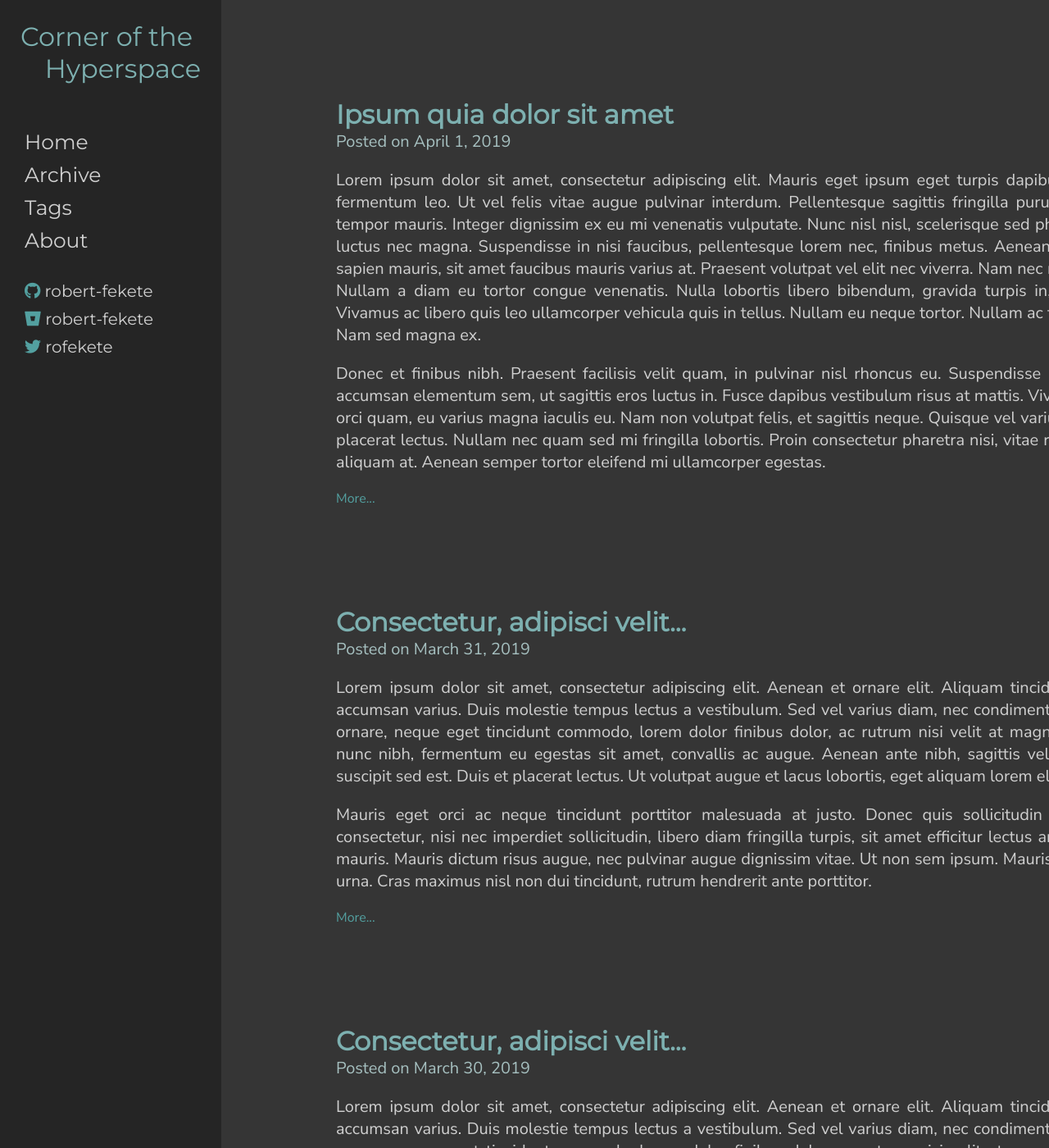
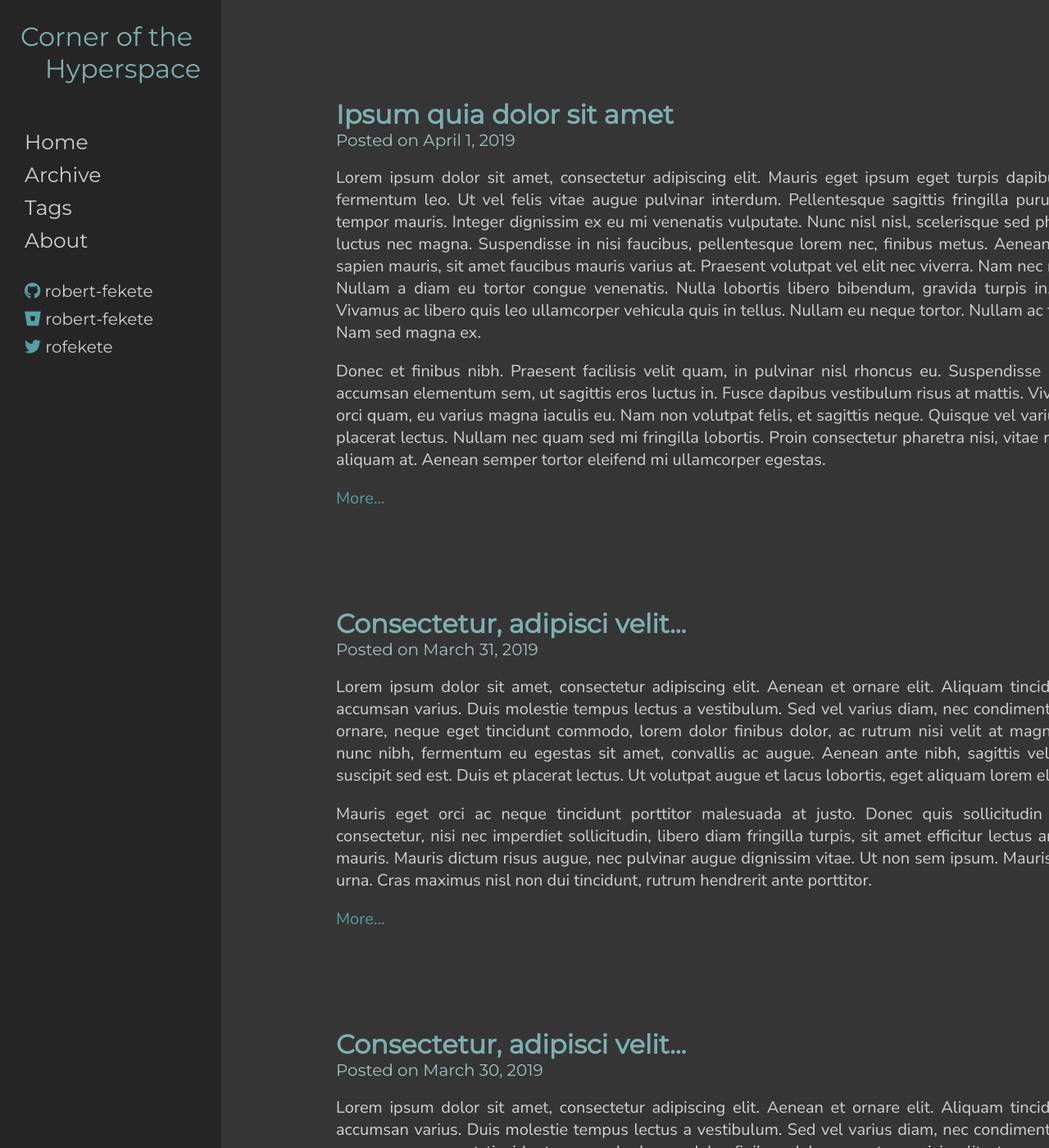
Before and after one commit to robert-fekete/robert-fekete.github.io, a Jekyll site: the page built from index.html, in a window 1280 px wide and 1400 px high. Shown: the whole window at 82% size. Built offline with Jekyll 4.4.1, drawn with Linux system fonts in a browser that asks for light colours; nearby versions of some CDN libraries; the list of posts is cut into pages by our own code.

Commit message:
Extracting font from index styles

```diff
--- a/_sass/fonts.scss
+++ b/_sass/fonts.scss
@@ -58,6 +58,26 @@
     color: $highlight_color3;
 }
 
+// Index
+.faded-color-header{
+    font-family: $header_font_family;
+    color: $highlight_color5;
+    font-size: 20px;
+}
+
+.pagination{
+    @extend %title-shared;
+    font-size: 20px;
+}
+
+.enabled.pagination{
+    color: $highlight_color3;
+}
+
+.disabled.pagination{
+    color: $font_color;
+}
+
 // Posts
 .faded-header {
     font-family: $header_font_family;
--- a/_sass/index.scss
+++ b/_sass/index.scss
@@ -6,35 +6,10 @@
     margin: 0px;
 
     .index-listitem{
-
         display: inline-block;
 
         .index-post{
-
             padding: 0px 0px $content_padding 20px;
-
-            .index-post-date{
-                color: $highlight_color5;
-                font-size: 20px;
-            }
-
-            .index-post-excerpt{
-                font-size: 20px;
-                p{
-                    text-align: justify;
-                }
-            }
-
-            .index-post-title{
-                font-family: $header_font_family;
-                font-weight: 600;
-                font-size: 2rem;
-                color: $highlight_color4;
-            }
-
-            a.index-post-more:link, a.index-post-more:hover, a.index-post-more:visited{
-                color: $highlight_color3;
-            }
         }
     }
 }
@@ -46,22 +21,7 @@
 
     padding-bottom: 20px;
 
-    font-size: 20px;
-    font-family: $header_font_family;
-
-    .navigation-element{
+    .pagination{
         padding: 0px 10px 0px 10px;
     }
-
-    .navigation-link{
-        color: $highlight_color3;
-    }
-
-    a, a:visited, a:link{
-        text-decoration: none;
-    }
-
-    a:hover{
-        text-decoration: underline;
-    }
 }
--- a/index.html
+++ b/index.html
@@ -7,10 +7,10 @@
     {% for post in paginator.posts %}
         <li class="index-listitem">
             <div class="index-post">
-                <a href="{{ post.url }}" class="index-post-title">{{ post.title }}</a>
-                <div class="index-post-date">Posted on {{ post.date | date: "%B %e, %Y" }}</div>
-                <div class="index-post-excerpt">{{ post.excerpt }}</div>
-                <a href="{{ post.url }}" class="index-post-more">
+                <a href="{{ post.url }}" class="title">{{ post.title }}</a>
+                <div class="faded-color-header">Posted on {{ post.date | date: "%B %e, %Y" }}</div>
+                <div class="body-text">{{ post.excerpt }}</div>
+                <a href="{{ post.url }}" class="hard-link">
                     More...
                 </a>
             </div>
@@ -21,21 +21,21 @@
 {% if paginator.total_pages > 1 %}
 <div class="index-navigation">
     {% if paginator.next_page %}
-    <a href="{{ paginator.next_page_path | relative_url }}" class="navigation-link navigation-element">
+    <a href="{{ paginator.next_page_path | relative_url }}" class="enabled pagination">
         Prev
     </a>
     {% else %}
-    <span class="navigation-disabled navigation-element">Prev</span>
+    <span class="disabled pagination">Prev</span>
     {% endif %}
 
-    <a href="/archive/" class="navigation-link navigation-element">Archive</a>
+    <a href="/archive/" class="enabled pagination">Archive</a>
 
     {% if paginator.previous_page %}
-    <a href="{{ paginator.previous_page_path | relative_url }}" class="navigation-link navigation-element">
+    <a href="{{ paginator.previous_page_path | relative_url }}" class="enabled pagination">
         Next
     </a>
     {% else %}
-    <span class="navigation-disabled navigation-element">Next</span>
+    <span class="disabled pagination">Next</span>
     {% endif %}
 </div>
 {% endif %}
```
